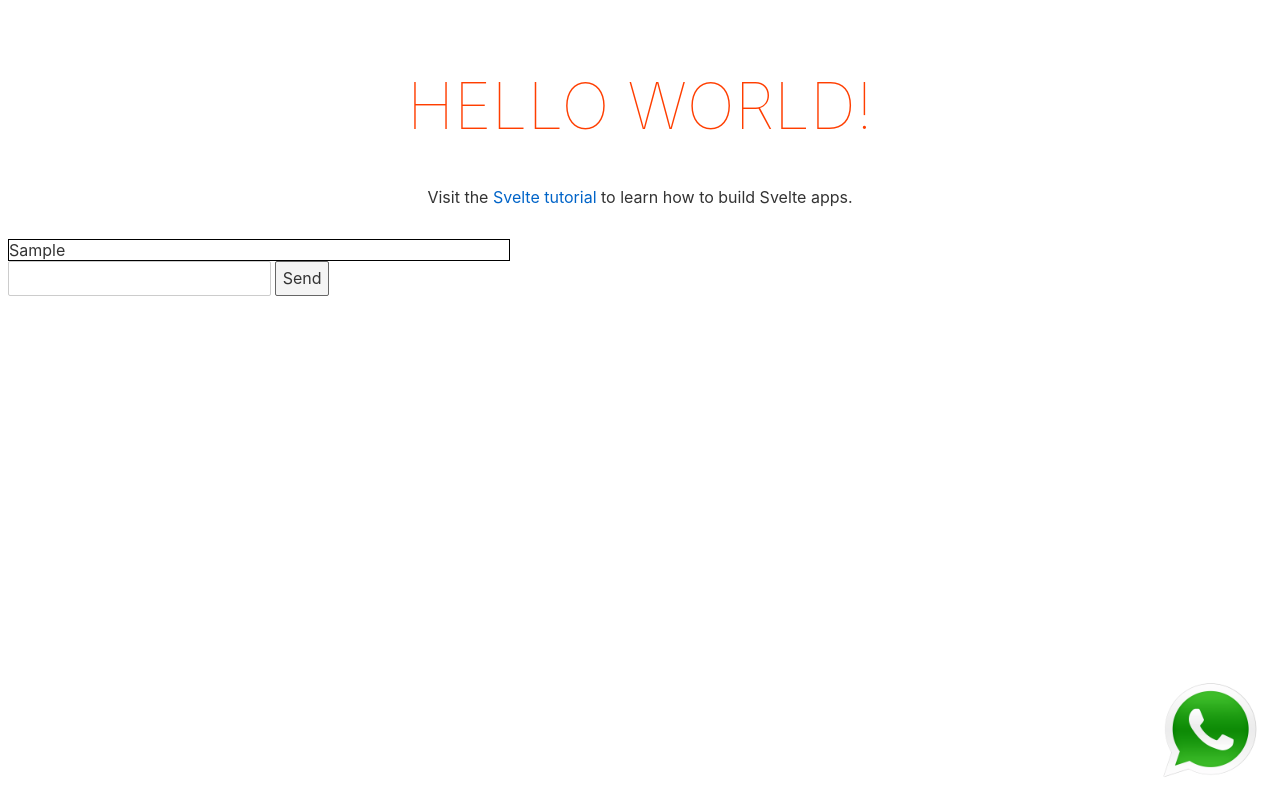
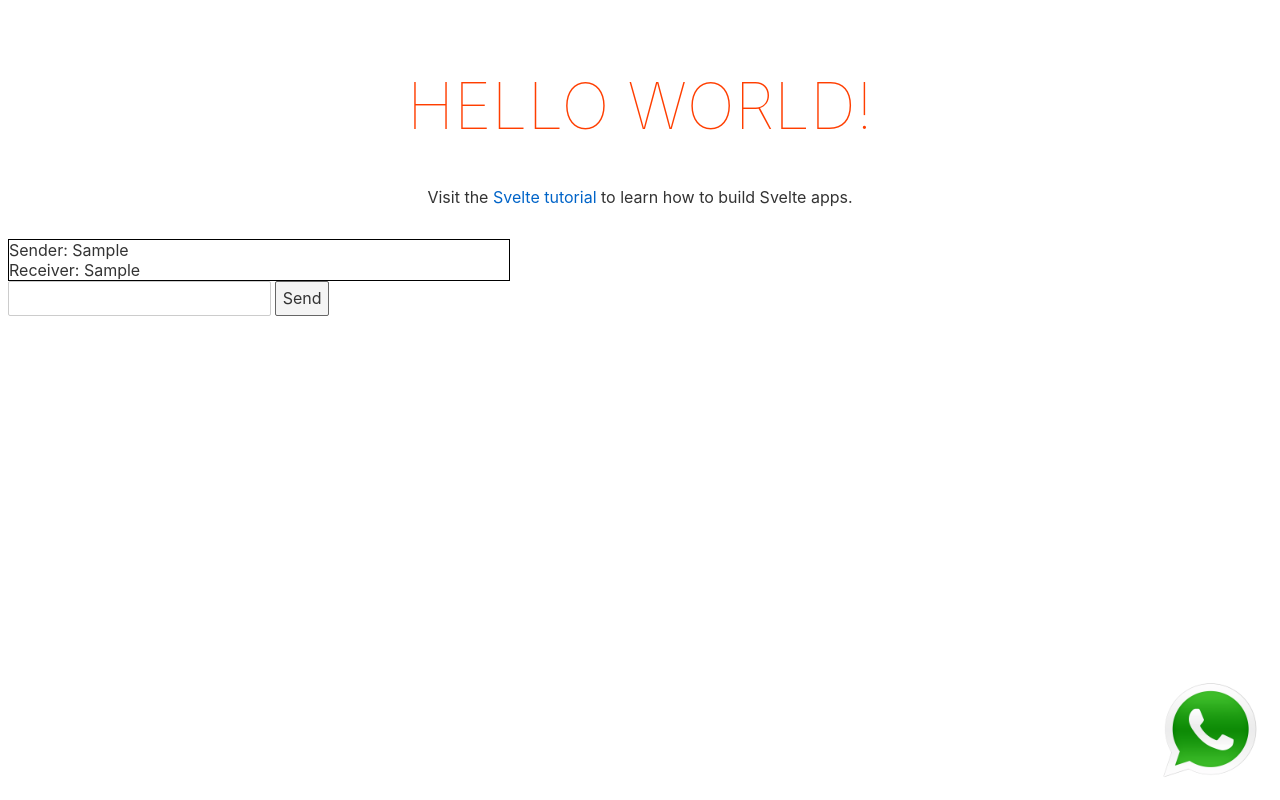
Before and after one commit to akhildevelops/rasa-chat-svelte, a Svelte app: page / in a window 1280 px wide. Both pictures are taken after typing "Sample" into the empty fields and a click on the button "Send". Built offline with nearby package versions, Linux system fonts and the light colour scheme.

Commit message:
Sender and Receiver line by line

```diff
--- a/src/components/ChatWindow.svelte
+++ b/src/components/ChatWindow.svelte
@@ -1,10 +1,24 @@
 <script>
-  import { msgs } from "../var_store";
+  import { sender_msgs } from "../var_store";
+  import { receiver_msgs } from "../var_store";
+  let var_sender_msgs = [];
+  let var_receiver_msgs = [];
+  sender_msgs.subscribe((e) => {
+    var_sender_msgs = e;
+    // console.log(var_sender_msgs);
+  });
+  receiver_msgs.subscribe((e) => {
+    var_receiver_msgs = e;
+  });
+  $: messages = var_sender_msgs.map((e, i) => {
+    return [e, var_receiver_msgs[i]];
+  });
 </script>
 
 <div class="chat-window">
-  {#each $msgs as msg}
-    <div>{msg}</div>
+  {#each messages as msg}
+    <div>Sender: {msg[0]}</div>
+    <div>Receiver: {msg[1]}</div>
   {/each}
 </div>
 
--- a/src/components/TextInput.svelte
+++ b/src/components/TextInput.svelte
@@ -1,15 +1,17 @@
 <script>
   let value;
-  import { msgs } from "../var_store";
+  import { sender_msgs, receiver_msgs } from "../var_store";
+  let add_to_group = (x) => {
+    x.push(value);
+    return x;
+  };
 </script>
 
 <input type="text" bind:value />
 <button
   on:click={(e) => {
-    msgs.update((x) => {
-      x.push(value);
-      return x;
-    });
+    sender_msgs.update(add_to_group);
+    receiver_msgs.update(add_to_group);
     value = "";
   }}>Send</button
 >
--- a/src/var_store.js
+++ b/src/var_store.js
@@ -1,3 +1,4 @@
 import { writable } from "svelte/store";
 
-export const msgs = writable([]);
+export const sender_msgs = writable([]);
+export const receiver_msgs = writable([]);
```
